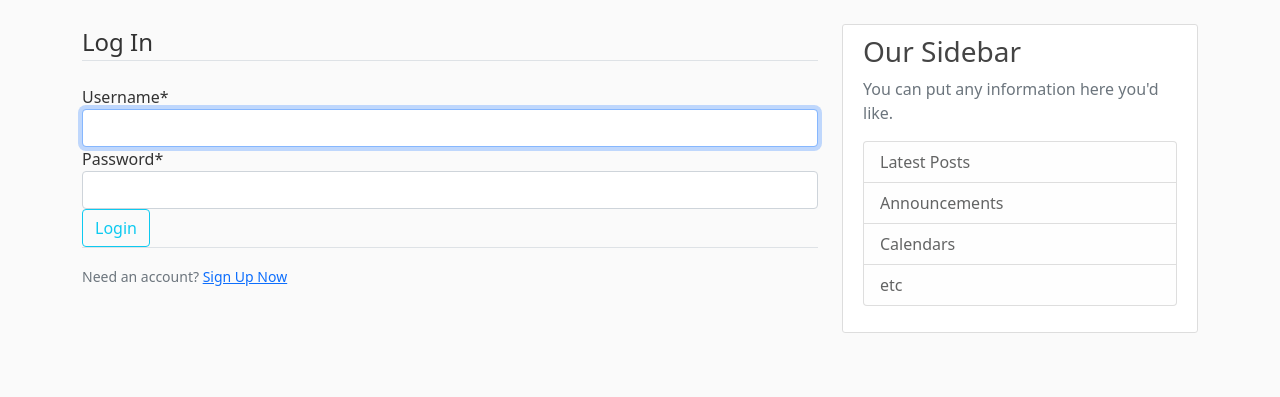
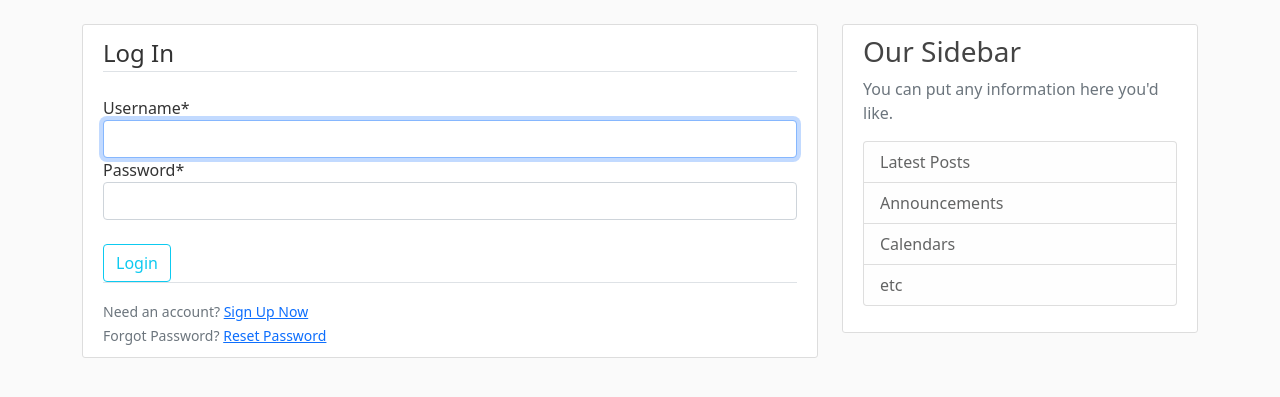
Before and after one commit to ohwellmylove/DjangoBlog, a Django app: page /login/ in a window 1280 px wide. Shown: the part 56-453 px from the top of the page. Run offline with Django 3.2, Linux system fonts and the light colour scheme; some libraries are stand-ins or nearby versions.

Commit message:
Added support for reseting passwords via email

```diff
--- a/django_project/urls.py
+++ b/django_project/urls.py
@@ -27,6 +27,16 @@ urlpatterns = [
     path('profile/', user_views.profile, name='profile'),
     path('login/', auth_views.LoginView.as_view(template_name='users/login.html'), name='login'),
     path('logout/', auth_views.LogoutView.as_view(template_name='users/logout.html'), name='logout'),
+    path('password-reset/', auth_views.PasswordResetView.as_view(template_name='users/password_reset.html'), name='password_reset'),
+    path('password-reset/done/', auth_views.PasswordResetDoneView.as_view(template_name='users/password_reset_done.html'), name='password_reset_done'),
+    path('password-reset-confirm/<uidb64>/<token>/',
+        auth_views.PasswordResetConfirmView.as_view(
+            template_name='users/password_reset_confirm.html'), name='password_reset_confirm'
+        ),
+    path('password-reset-complete/',
+        auth_views.PasswordResetCompleteView.as_view(
+            template_name='users/password_reset_complete.html'), name='password_reset_complete'
+        ),
     path('', include('blog.urls')),
 ]
 
--- a/users/templates/users/login.html
+++ b/users/templates/users/login.html
@@ -1,7 +1,7 @@
 {% extends "blog/base.html" %}
 {% load crispy_forms_tags %}
 {% block content %}
-  <div class="content-sewction">
+  <div class="content-section">
     <form method="Post">
       {% csrf_token %}
       <fieldset class="form-group">
@@ -9,12 +9,17 @@
         {{ form|crispy }}
       </fieldset>
       <div class="form-group">
-        <button class="btn btn-outline-info" type="submit">Login</button>
+        <button class="btn btn-outline-info mt-4" type="submit">Login</button>
+        <small class="text-muted ms-2">
+
+        </small>
       </div>
     </form>
     <div class="border-top pt-3">
       <small class="text-muted">
         Need an account? <a class="ml-2" href="{% url 'register' %}">Sign Up Now</a>
+        <br>
+        Forgot Password? <a class='mt-5' href="{% url 'password_reset' %}">Reset Password</a>
       </small>
     </div>
   </div>
--- /dev/null
+++ b/users/templates/users/password_reset_done.html
@@ -0,0 +1,6 @@
+{% extends "blog/base.html" %}
+{% block content %}
+    <div class='alert alert-info'>
+        An email with instructions for a password reset has been sent
+    </div>
+{% endblock content %}
```
Also changed, not shown: django_project/settings.py (+7 -0 lines), users/templates/users/password_reset.html (added, +16 -0 lines), users/templates/users/password_reset_complete.html (added, +7 -0 lines), users/templates/users/password_reset_confirm.html (added, +16 -0 lines), media/default.jpg.
